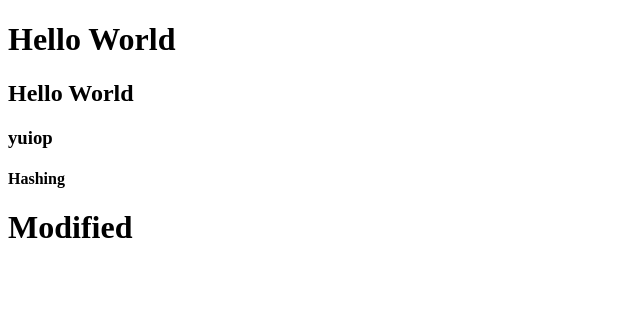
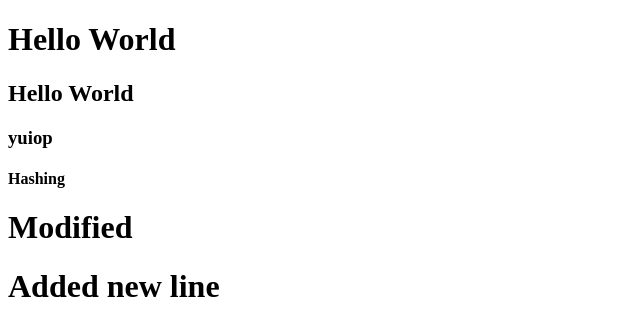
Before and after one commit to madagoni-bharath-kumar/DevOps-Lab, a plain HTML site: page index.html in a window 1280 px wide. Shown: the whole page, without its empty margins (0-640 px from the left). Drawn offline with Linux system fonts and the light colour scheme.

Commit message:
Added new line in index.html

```diff
--- a/index.html
+++ b/index.html
@@ -11,5 +11,6 @@
     <h3>yuiop</h3>
     <h4>Hashing</h4>
     <h1>Modified </h1>
+    <h1>Added new line</h1>
 </body>
 </html>
```
